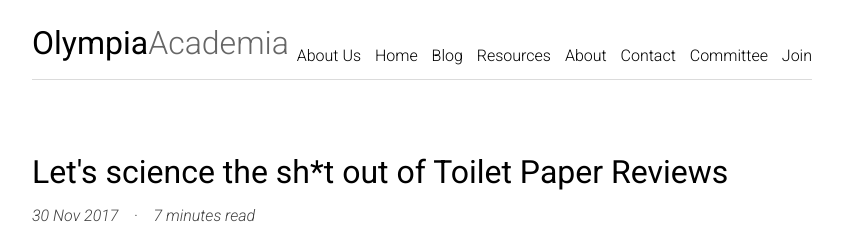
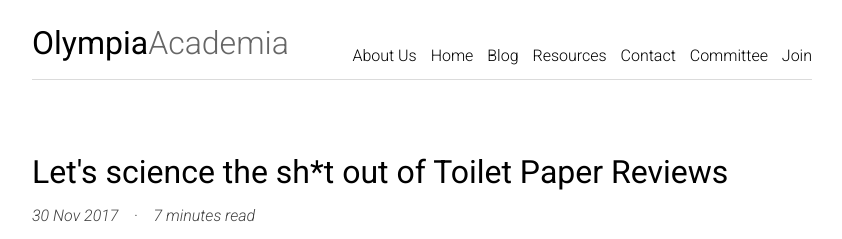
Before and after one commit to olympiaacademia/blog, a Jekyll site: the page built from index.html, in a window 1280 px wide. Shown: the top 239 px of the page, without its empty margins (218-1060 px from the left). Built offline with Jekyll 4.4.1, drawn with Linux system fonts in a browser that asks for light colours; the list of posts is cut into pages by our own code.

Commit message:
Update link.html

```diff
--- a/_includes/link.html
+++ b/_includes/link.html
@@ -1,7 +1,6 @@
 <a href="https://olympiaacademia.github.io">Home</a>
 <a href="{{ site.baseurl }}/">Blog</a>
 <a href="https://olympiaacademia.github.io/notes.html">Resources</a>
-<a href="https://olympiaacademia.github.io/about.html">About</a>
 <a href="https://olympiaacademia.github.io/contact.html">Contact</a>
 <a href="https://olympiaacademia.github.io/members.html">Committee</a>
 <a href="https://olympiaacademia.github.io/notice.html">Join</a>
```
